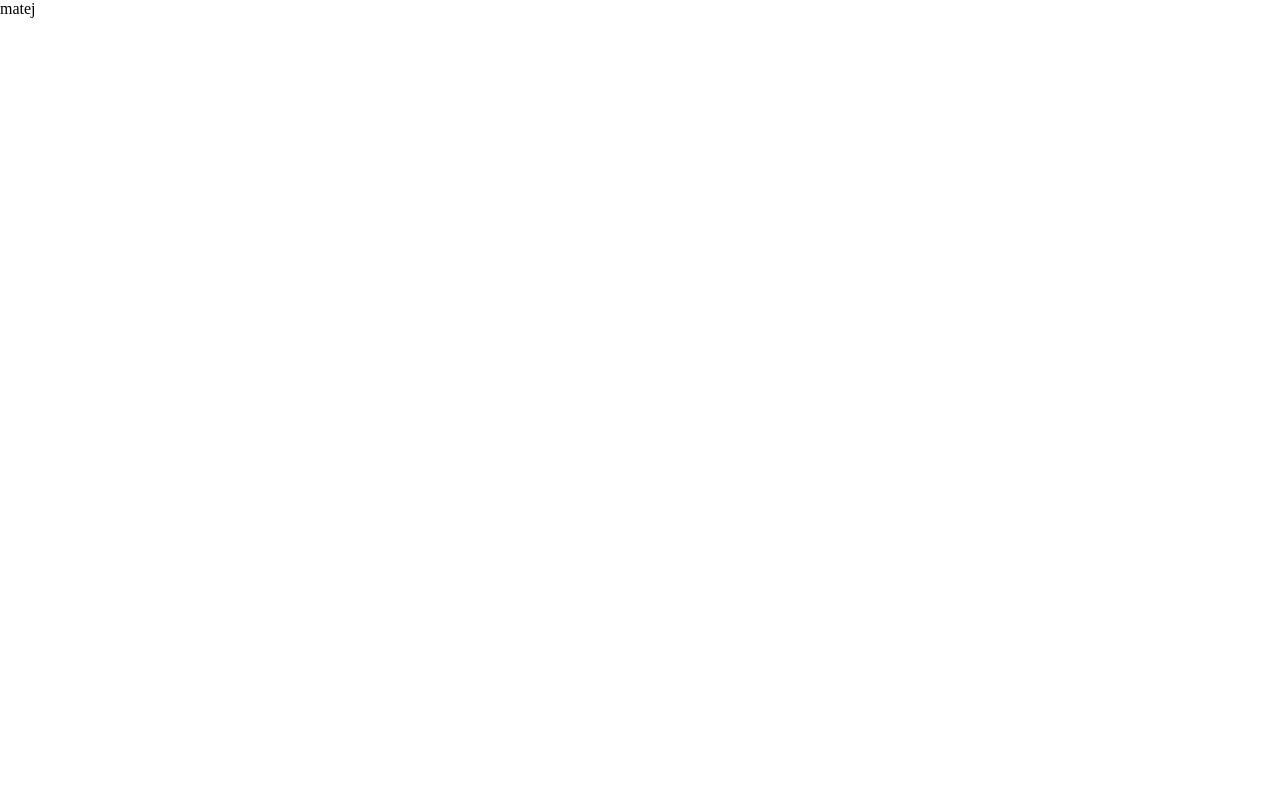
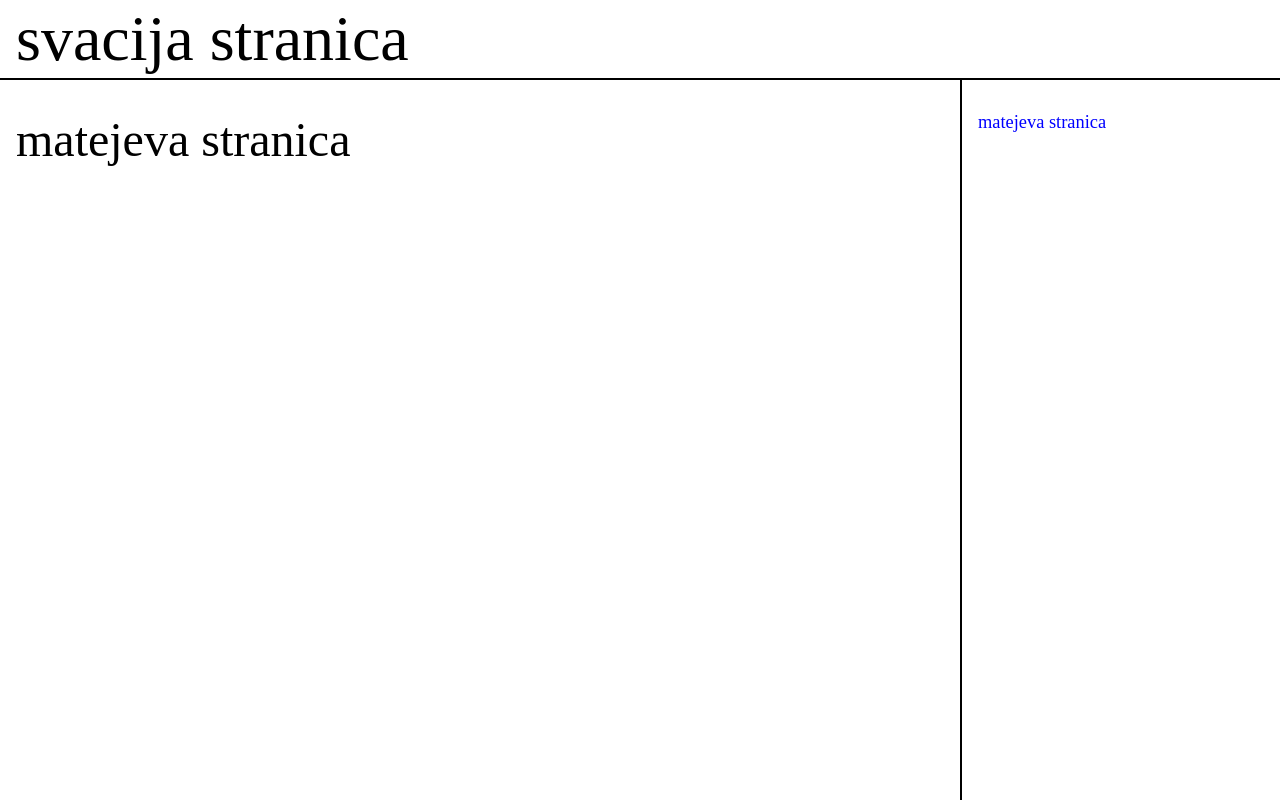
Before and after one commit to Tech-City-Pula/git-example, a plain HTML site: page pages/matej.html in a window 1280 px wide. Drawn offline with Linux system fonts and the light colour scheme.

Commit message:
created own page

```diff
--- a/pages/matej.html
+++ b/pages/matej.html
@@ -3,10 +3,22 @@
 	<head>
 		<meta charset="UTF-8" />
 		<meta name="viewport" content="width=device-width, initial-scale=1.0" />
-		<title>Document</title>
+		<title>My blog</title>
 		<link rel="stylesheet" href="/styles/reset.css" />
+		<link rel="stylesheet" href="/styles/main.css" />
+		<link rel="stylesheet" href="/styles/matej.css" />
 	</head>
-	<body>
-		<h1>matej</h1>
+	<body class="page-layout">
+		<header class="header">
+			<a href="/index.html">
+				<h1 class="header-title">svacija stranica</h1>
+			</a>
+		</header>
+		<aside class="sidebar">
+			<a class="sidebar-link" href="/pages/matej.html">matejeva stranica</a>
+		</aside>
+		<main class="main">
+			<h2 class="main-title">matejeva stranica</h2>
+		</main>
 	</body>
 </html>
```
Also changed, not shown: styles/matej.css (added).
